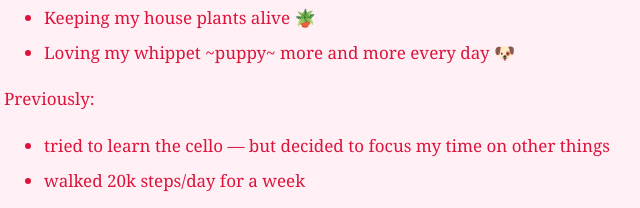
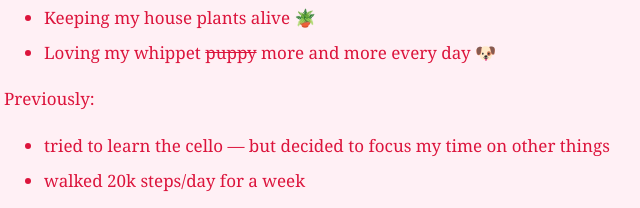
Before and after one commit to eszterkv/eszter.space, an Eleventy site: page now.md in a window 1280 px wide. Shown: the part 346-554 px from the top of the page, 296-936 px from the left. Built offline with nearby package versions, Linux system fonts and the light colour scheme; Eleventy itself is replaced by a stand-in of ours; files that its build step writes are made by us from their sources; a script that the page names is missing; a web font is replaced by a local one; what uslug would draw is missing.

Commit message:
Update now.md

```diff
--- a/now.md
+++ b/now.md
@@ -6,7 +6,7 @@ I am currently:
 - Running again 👟
 - Working as a senior frontend eng at [Vero](https://sayvero.com/) 👩‍💻
 - Keeping my house plants alive 🪴
-- Loving my whippet ~puppy~ more and more every day 🐶
+- Loving my whippet <s>puppy</s> more and more every day 🐶
 
 Previously:
 - tried to learn the cello — but decided to focus my time on other things
```
